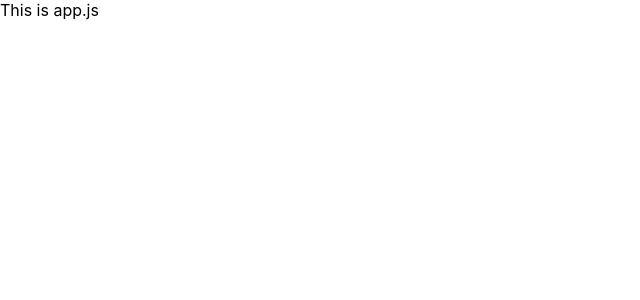
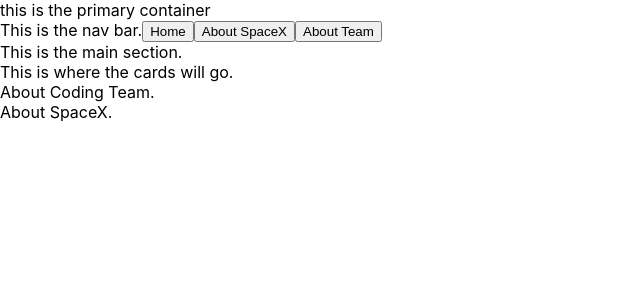
Before and after one commit to Jordan-Morales/turbo-spork, a React (Create React App) app in the folder spacex/: page / in a window 1280 px wide. Shown: the top 300 px of the page, without its empty margins (0-640 px from the left). Built offline with nearby package versions, Linux system fonts and the light colour scheme.

Commit message:
form basic front end layout

```diff
--- a/spacex/src/App.js
+++ b/spacex/src/App.js
@@ -5,19 +5,39 @@
 import React from 'react';
 
 // components
-
+import Nav from './component/Nav'
+import Main from './component/Main'
+import Space from './component/SpaceX'
+import Team from './component/Team'
 // =============================
 // COMPONENT CLASS
 // =============================
 class App extends React.Component {
+  constructor(props){
+    super(props)
+    this.state = {
+      view: {
+        page: 'home',
+        pageTitle: 'on load'
+      }
+    }
+  }
 
 //// ==============
 //// RENDER
 //// ==============
   render(){
     return(
-      <div>
-      This is app.js
+      <div className="container">
+
+      this is the primary container
+
+      <Nav />
+      <Main
+      view={this.state.view}
+      />
+      <Team />
+      <Space />
       </div>
     )
   }
--- /dev/null
+++ b/spacex/src/component/Main.js
@@ -0,0 +1,38 @@
+// =============================
+// DEPENDENCIES
+// =============================
+// packages
+import React from 'react'
+
+// components
+
+// =============================
+// COMPONENT CLASS
+// =============================
+// BaseURL Definer
+let baseUrl = '';
+if (process.env.NODE_ENV === 'development') {
+  baseUrl = 'http://localhost:8888'
+} else {
+  baseUrl = 'https://turbo-spork-app.herokuapp.com/'
+}
+
+class Main extends React.Component{
+
+//// ==============
+//// RENDER
+//// ==============
+  render (){
+    return (
+      <div>
+      This is the main section.
+        <div>This is where the cards will go.</div>
+      </div>
+    )
+  }
+
+}
+// =============================
+// EXPORT
+// =============================
+export default Main
--- /dev/null
+++ b/spacex/src/component/Nav.js
@@ -0,0 +1,38 @@
+// =============================
+// DEPENDENCIES
+// =============================
+// packages
+import React from 'react'
+
+// components
+
+// =============================
+// COMPONENT CLASS
+// =============================
+class Nav extends React.Component{
+
+
+//// ==============
+//// RENDER
+//// ==============
+  render (){
+    return (
+      <div>
+        <nav>
+          This is the nav bar.
+          <button href="#">Home
+          </button>
+          <button href="#">About SpaceX
+          </button>
+          <button href="#">About Team
+          </button>
+        </nav>
+      </div>
+    )
+  }
+}
+
+// =============================
+// EXPORT
+// =============================
+export default Nav
--- /dev/null
+++ b/spacex/src/component/SpaceX.js
@@ -0,0 +1,30 @@
+// =============================
+// DEPENDENCIES
+// =============================
+// packages
+import React from 'react'
+
+// components
+
+// =============================
+// COMPONENT CLASS
+// =============================
+class Space extends React.Component{
+
+
+//// ==============
+//// RENDER
+//// ==============
+  render (){
+    return (
+      <div>
+        About SpaceX.
+      </div>
+    )
+  }
+}
+
+// =============================
+// EXPORT
+// =============================
+export default Space
--- /dev/null
+++ b/spacex/src/component/Team.js
@@ -0,0 +1,30 @@
+// =============================
+// DEPENDENCIES
+// =============================
+// packages
+import React from 'react'
+
+// components
+
+// =============================
+// COMPONENT CLASS
+// =============================
+class Team extends React.Component{
+
+
+//// ==============
+//// RENDER
+//// ==============
+  render (){
+    return (
+      <div>
+        About Coding Team.
+      </div>
+    )
+  }
+}
+
+// =============================
+// EXPORT
+// =============================
+export default Team
```
